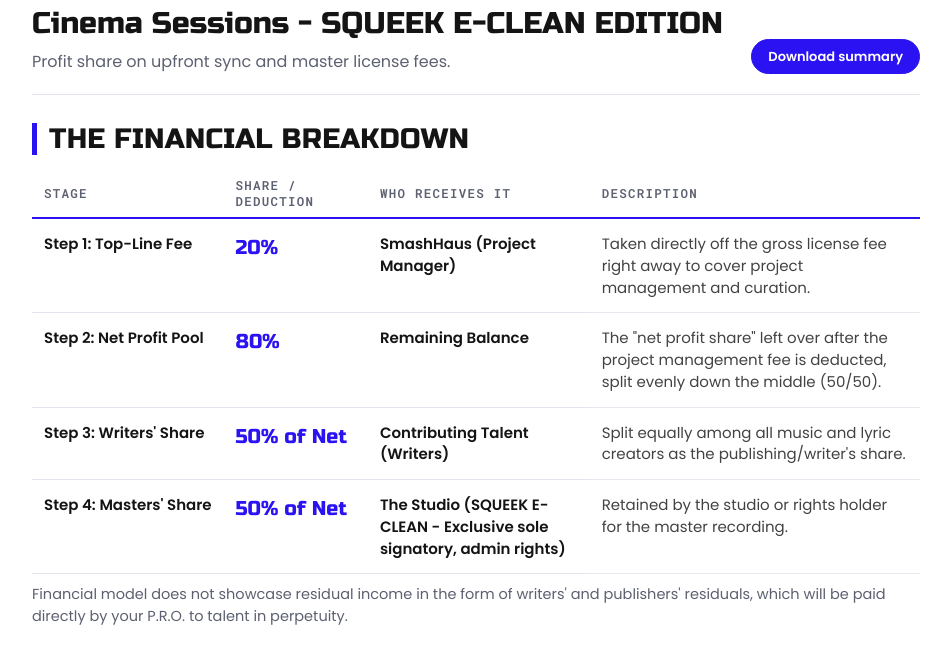
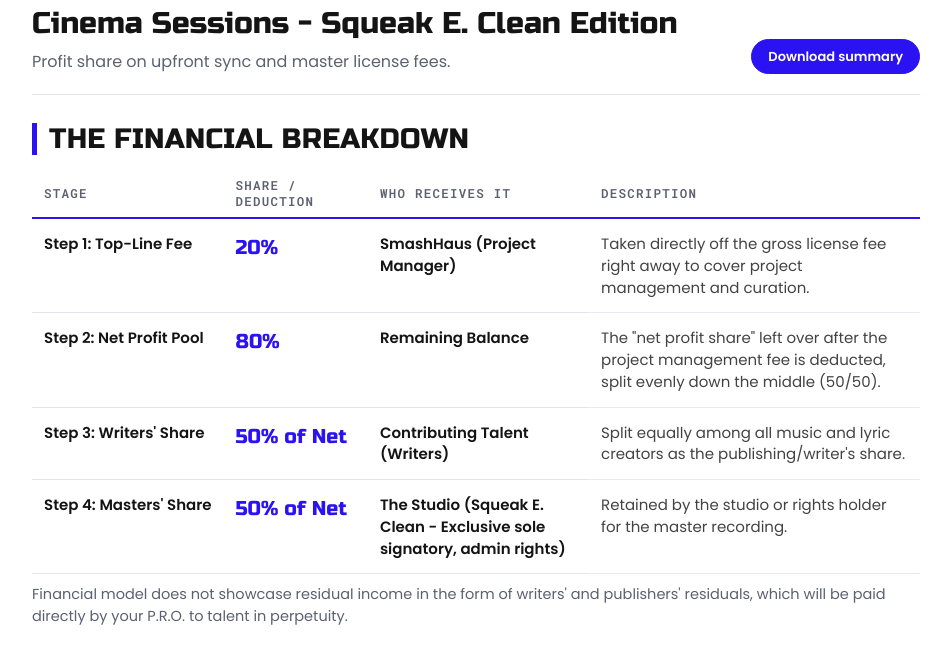
Before and after one commit to DylanBerry007/cinemasessions, a plain HTML site: page index.html in a window 1280 px wide. Shown: the part 61-714 px from the top of the page, without its empty margins (164-1115 px from the left). Drawn offline with Linux system fonts and the light colour scheme.

Commit message:
Spell name Squeak E. Clean
Co-Authored-By: Claude Opus 5.5 <noreply@anthropic.com>
Claude-Session: https://claude.ai/code/session_017LLJwwAfMYBGY3SnCBB86N

```diff
--- a/index.html
+++ b/index.html
@@ -273,7 +273,7 @@ body.pdf .wrap{padding-block:8px 8px;gap:18px}body.pdf #pie{width:130px;height:1
 <script>
 var COLORS=["--blue","--teal","--amber","--pink","--slate"];
 var DEFAULT={
-  title:"Cinema Sessions - SQUEEK E-CLEAN EDITION",
+  title:"Cinema Sessions - Squeak E. Clean Edition",
   subtitle:"Profit share on upfront sync and master license fees.",
   note:"",
   upfront:20000,residuals:0,writers:5,maxWriters:8,
@@ -369,7 +369,7 @@ function explain(d){
   var even=nets.length===2&&Math.abs(nets[0].r.upfront-50)<0.001;
   out.push({st:"Step "+(n++)+": Net Profit Pool",sh:pp(100-topPct),who:"Remaining Balance",ds:"The \"net profit share\" left over after the project management fee is deducted"+(even?", split evenly down the middle (50/50).":", split as shown below.")});
   nets.forEach(function(x){var w=x.r.split,m=x.r.id==="studio";
-    out.push({st:"Step "+(n++)+": "+(w?"Writers' Share":m?"Masters' Share":x.r.name+" Share"),sh:pp(x.r.upfront)+" of Net",who:w?"Contributing Talent (Writers)":m?"The Studio (SQUEEK E-CLEAN - Exclusive sole signatory, admin rights)":x.r.name,ds:w?"Split equally among all music and lyric creators as the publishing/writer's share.":m?"Retained by the studio or rights holder for the master recording.":(x.r.basis||"")})});
+    out.push({st:"Step "+(n++)+": "+(w?"Writers' Share":m?"Masters' Share":x.r.name+" Share"),sh:pp(x.r.upfront)+" of Net",who:w?"Contributing Talent (Writers)":m?"The Studio (Squeak E. Clean - Exclusive sole signatory, admin rights)":x.r.name,ds:w?"Split equally among all music and lyric creators as the publishing/writer's share.":m?"Retained by the studio or rights holder for the master recording.":(x.r.basis||"")})});
   return out;
 }
 var h2pLoad=null;
```
